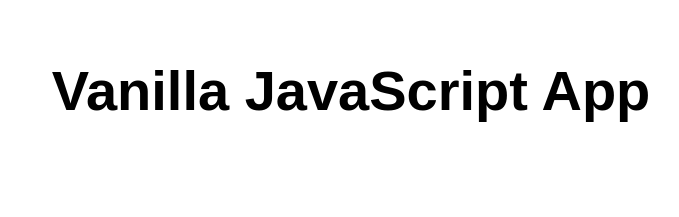
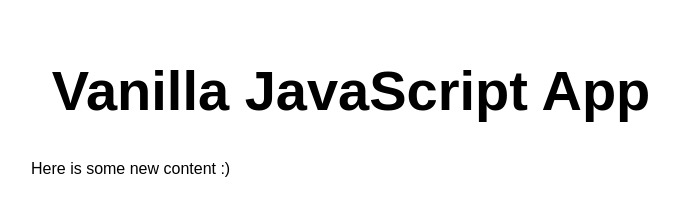
Before and after one commit to jesushairdo/my-first-static-web-app, a plain HTML site: page index.html in a window 1280 px wide. Shown: the whole page, without its empty margins (289-968 px from the left). Drawn offline with Linux system fonts and the light colour scheme.

Commit message:
add content

```diff
--- a/index.html
+++ b/index.html
@@ -11,6 +11,7 @@
 <body>
   <main>
     <h1>Vanilla JavaScript App</h1>
+    <p>Here is some new content :)</p>
   </main>
 </body>
 
```
